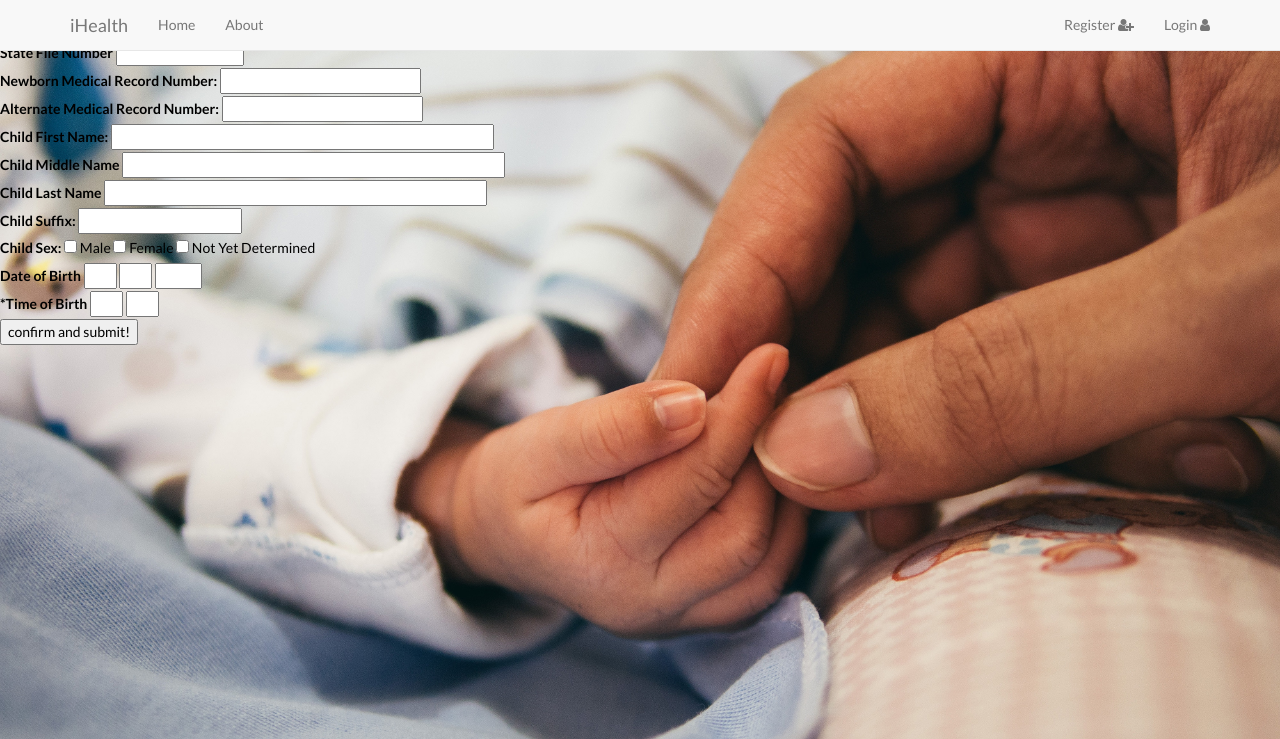
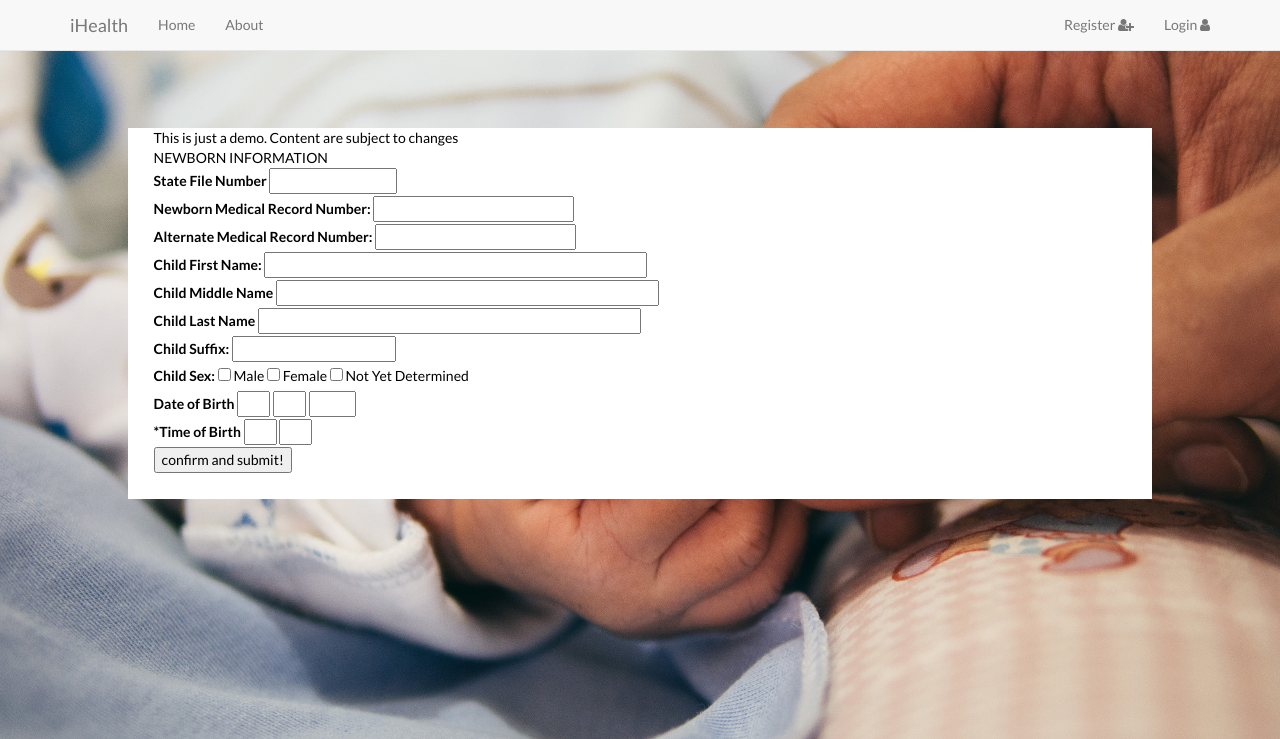
Before and after one commit to tuzi123/Birth-Certificates-on-FHIR, a PHP site: page /form.html in a window 1280 px wide. Shown: the top 739 px of the page. Run offline with PHP 8.4, Linux system fonts and the light colour scheme; some libraries are stand-ins or nearby versions.

Commit message:
Updated css for search, form html

```diff
--- a/project/web/app.css
+++ b/project/web/app.css
@@ -26,11 +26,6 @@
                  0px 8px 13px rgba(0,0,0,0.1),
                  0px 18px 23px rgba(0,0,0,0.1);
 }
-.search{
-    margin-top: 17%;
-    margin-left:10%;
-    margin-right: 10%
-}
 
 hr {
     width: 400px;
@@ -54,14 +49,14 @@
     width:50%;
 }
 
-.login{
+.login,.search{
     margin-top: 10%;
     margin-left:10%;
     margin-right: 10%
 }
 
 .btn-login,
-.btn-register {
+.btn-register{
     background-color: #59B2E0;
     outline: none;
     color: #fff;
@@ -80,3 +75,16 @@
     background-color: #53A3CD;
     border-color: #53A3CD;
 }
+
+.form{
+    background:white;
+    /*background: white;*/
+    padding-right: 2%;
+    padding-left:2%;
+    padding-bottom: 2%;
+    text-align: justify;
+    color:black;
+    margin-top: 10%;
+    margin-left:10%;
+    margin-right: 10%
+}
```
